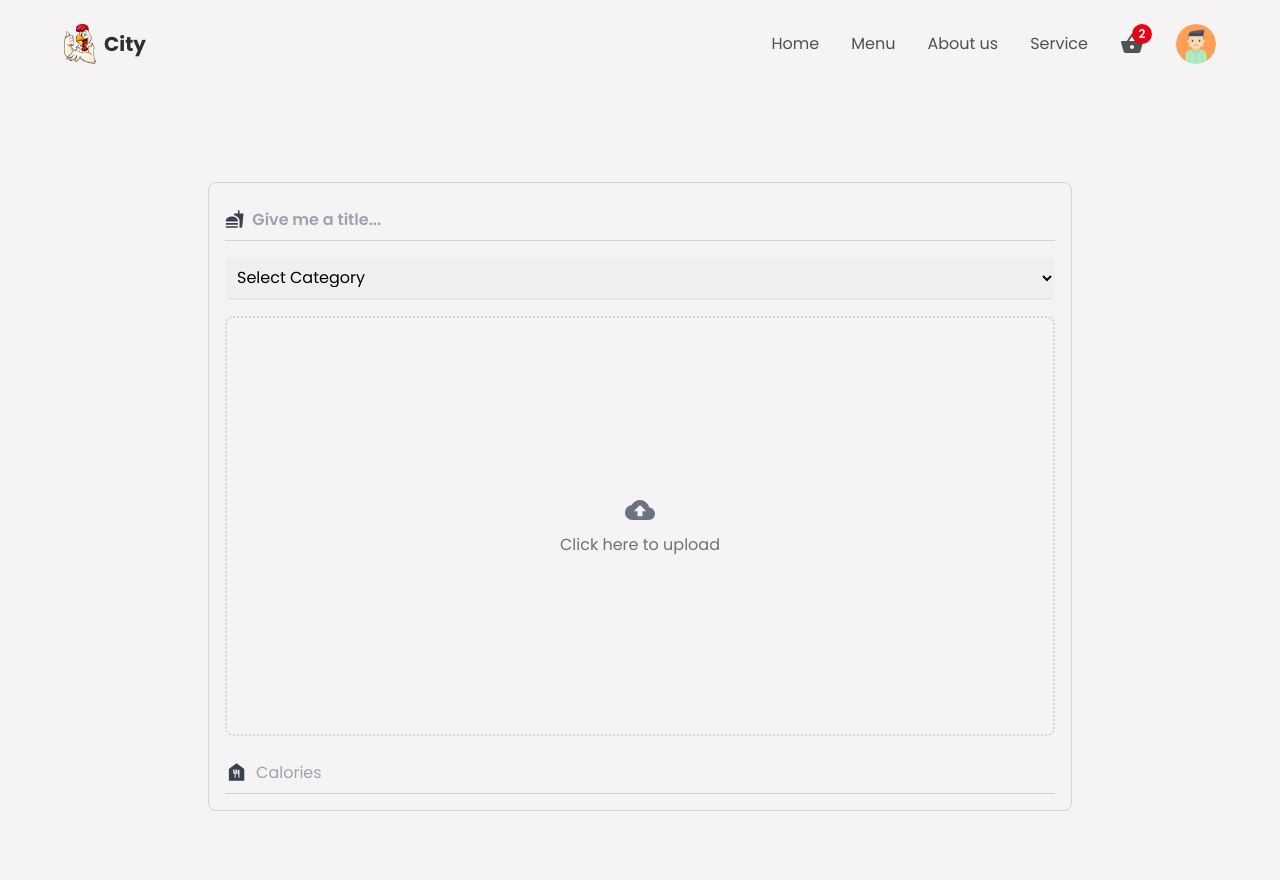
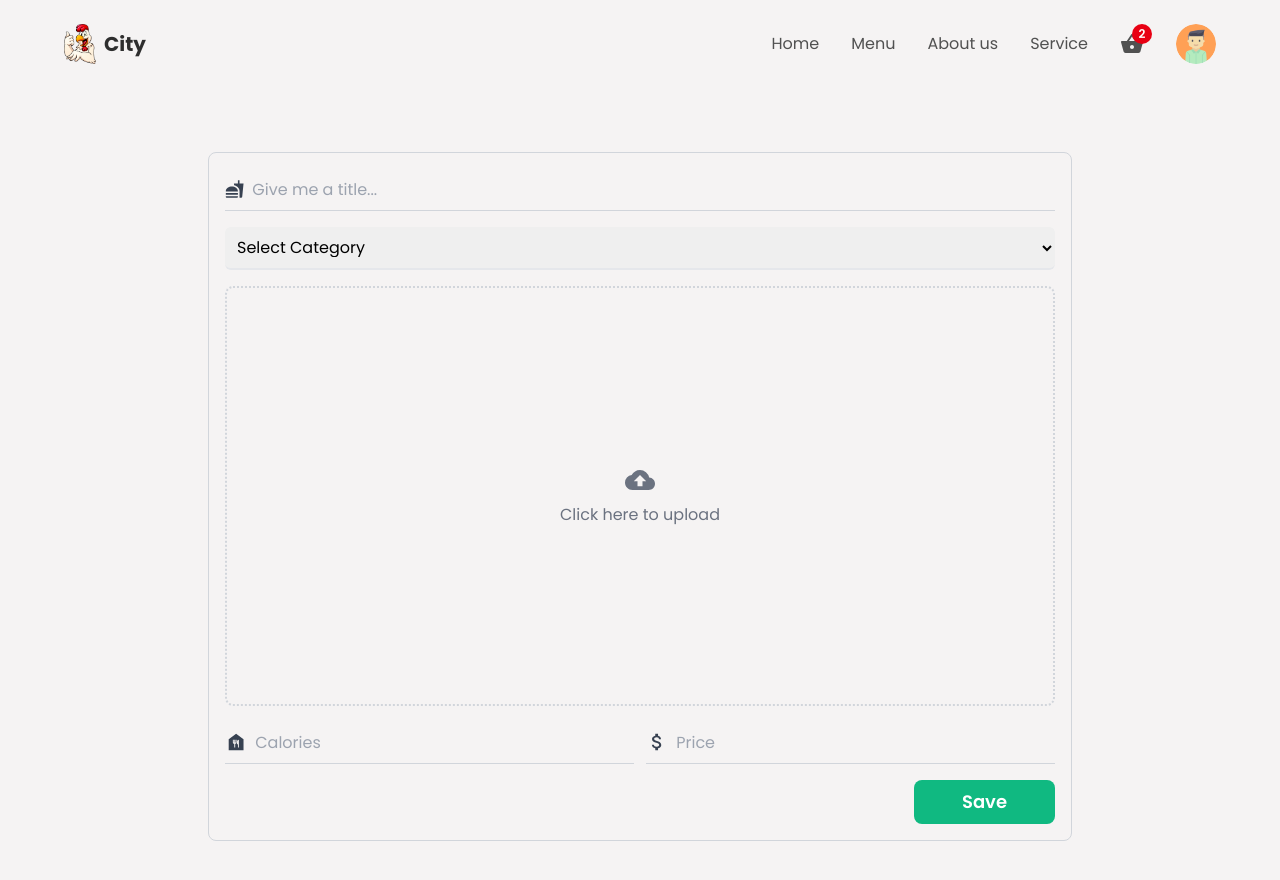
Before and after one commit to nkmills/foodDeliveryFullStack, a React (Create React App) app: page /createItem in a window 1280 px wide. Shown: the top 880 px of the page. Built offline with nearby package versions, Linux system fonts and the light colour scheme.

Commit message:
CreatComponent done, firebasefunctions file created with save method

```diff
--- a/src/components/CreateContainer.jsx
+++ b/src/components/CreateContainer.jsx
@@ -1,10 +1,12 @@
 import React, { useState } from "react";
 import { motion } from "framer-motion";
 
-import {MdFastfood, MdCloudUpload, MdDelete, MdFoodBank} from 'react-icons/md'
+import {MdFastfood, MdCloudUpload, MdDelete, MdFoodBank, MdAttachMoney} from 'react-icons/md'
 import { categories } from "../utils/data";
 import Loader from "./Loader";
-
+import { deleteObject, getDownloadURL, ref, uploadBytesResumable } from "firebase/storage";
+import { storage } from "../firebase.config";
+import { saveItem } from "../utils/firebaseFunctions";
 
 const CreateContainer = () => {
 
@@ -18,9 +20,102 @@
   const [msg, setMsg] = useState(null);
   const [isLoading, setIsLoading] = useState(false);
 
-  const uploadImage = () => {};
+  const uploadImage = (e) => {
+    setIsLoading(true);
+    const imageFile = e.target.files[0];
+    const storageRef = ref (storage, `Images/${Date.now()}-${imageFile.name}`)
+    const uploadTask = uploadBytesResumable(storageRef, imageFile);
 
-  const deleteImage = () => {};
+    uploadTask.on('state_changed', (snapshot) => {
+      const uploadProgress = (snapshot.bytesTransferred / snapshot.totalBytes) * 100;
+    }, (error) => {
+      console.log(error);
+      setFields(true);
+      setMsg('Error while uploading image : Try Again 🙇‍♂️');
+      setAlertStatus('danger')
+      setTimeout(() => {
+        setFields(false)
+        setIsLoading(false)
+      }, 4000);
+    }, () => {
+      getDownloadURL(uploadTask.snapshot.ref).then(downloadURL => {
+        setImageAsset(downloadURL);
+        setIsLoading(false)
+        setFields(true);
+        setMsg('Image uploaded successfully 😊');
+        setAlertStatus('success')
+        setTimeout(() => {
+          setFields(false)
+        }, 4000);
+      })
+    })
+  };
+
+  const deleteImage = () => {
+    setIsLoading(true);
+    const deleteRef = ref(storage, imageAsset);
+    deleteObject(deleteRef).then(() => {
+      setImageAsset(null)
+      setIsLoading(false)
+      setFields(true);
+      setMsg('Image deleted successfully 😊');
+      setAlertStatus('success')
+      setTimeout(() => {
+        setFields(false)
+      }, 4000);
+    })
+  };
+
+  const saveDetails =() => {
+    setIsLoading(true);
+    try {
+      if ((!title || !calories || !imageAsset || !price || !category)){
+        setFields(true);
+        setMsg("Required fields can't be empty");
+        setAlertStatus('danger')
+        setTimeout(() => {
+          setFields(false)
+          setIsLoading(false)
+        }, 4000);
+      }else{
+        const data = {
+          id : `${Date.now()}`,
+          title : title,
+          imageURL : imageAsset,
+          category : category,
+          calories : calories,
+          qty : 1,
+          price : price
+        }
+        saveItem(data)
+        setIsLoading(false)
+        setFields(true);
+        setMsg('Data uploaded successfully 😊');
+        clearData();
+        setAlertStatus('success')
+        setTimeout(() => {
+          setFields(false)
+        }, 4000);
+      }
+    } catch (error) {
+      console.log(error);
+      setFields(true);
+      setMsg('Error while uploading image : Try Again 🙇‍♂️');
+      setAlertStatus('danger')
+      setTimeout(() => {
+        setFields(false)
+        setIsLoading(false)
+      }, 4000);
+    }
+  };
+
+  const clearData = () => {
+    setTitle("");
+    setImageAsset(null);
+    setCalories("");
+    setPrice("");
+    setCalories("Select Category");
+  };
 
   return (
     <div className="w-full min-h-screen h-auto flex items-center justify-center">
@@ -48,10 +143,11 @@
           value={title}
           onChange={(e) => setTitle(e.target.value)}
           placeholder='Give me a title...'
-          className="w-full h-full tex-lg bg-transparent font-semibold
+          className="w-full h-full tex-lg bg-transparent
           outline-none border-none placeholder:text-gray-400
           text-textColor" />
         </div>
+
         <div className="w-full">
           <select onChange={(e) => setCategory(e.target.value)}
           className="outline-none w-full text-base border-b-2
@@ -73,8 +169,10 @@
         <div className="group flex justify-center items-center flex-col
         border-2 border-dotted border-gray-300 w-full h-225 md:h-420
         cursor-pointer rounded-lg">
-          {isLoading ? <Loader /> : <>
-              {!imageAsset ? <>
+          {isLoading ? <Loader /> :
+          <>
+              {!imageAsset ?
+              <>
                 <label className="w-full h-full flex flex-col items-center
                 justify-center cursor-pointer">
                 <div className="w-full h-full flex flex-col items-center
@@ -87,26 +185,46 @@
                 onChange={uploadImage} className="w-0 h-0"
                 />
                 </label>
-              </> : <><div className="relative h-full">
+              </> :
+              <>
+                <div className="relative h-full">
                   <img src={imageAsset} alt="uploaded image" className="w-full h-full object-cover" />
                   <button type="button" className="absolute bottom-3
                   right-3 p-3 rounded-full bg-red-500 text-xl
                   cursor-pointer outline-none hover:shadow-md
                   duration-500 transition-all ease-in-out"
                   onClick={deleteImage}><MdDelete className="text-white" /></button>
-                </div></>}
+                </div>
+              </>}
           </>}
         </div>
-
         <div className="w-full flex flex-col md:flex-row items-center
         gap-3">
+
           <div className="w-full py-2 border-b border-gray-300
           flex items-center gap-2">
             <MdFoodBank className="text-gray-700 text-2xl"/>
-            <input type="text" required placeholder="Calories"
+            <input type="text" required value={calories} onChange={(e) => setCalories(e.target.value)} placeholder="Calories"
             className="w-full h-full text-bg bg-transparent
             outline-none border-none placeholder:text-gray-400 " />
           </div>
+
+          <div className="w-full py-2 border-b border-gray-300
+          flex items-center gap-2">
+            <MdAttachMoney className="text-gray-700 text-2xl"/>
+            <input type="text" required value={price} onChange={(e) => setPrice(e.target.value)} placeholder="Price"
+            className="w-full h-full text-bg bg-transparent
+            outline-none border-none placeholder:text-gray-400 " />
+          </div>
+        </div>
+
+        <div className="flex items-center w-full">
+          <button type="button" className="ml-0 md:ml-auto w-full md:w-auto
+          border-none outline-none bg-emerald-500 px-12 py-2 rounded-lg
+          text-lg text-white font-semibold" onClick={saveDetails}
+          >
+            Save
+          </button>
         </div>
       </div>
     </div>
--- /dev/null
+++ b/src/utils/firebaseFunctions.js
@@ -0,0 +1,10 @@
+import { setDoc, doc } from "firebase/firestore";
+import { firestore } from "../firebase.config";
+
+// This is for saving new items
+export const saveItem = async (data) => {
+    await setDoc(
+        doc(firestore, 'foodItems', `${Date.now()}`), data, {
+            merge: true,
+    });
+};
```
Lines whose indentation alone changed are shown as unchanged.
